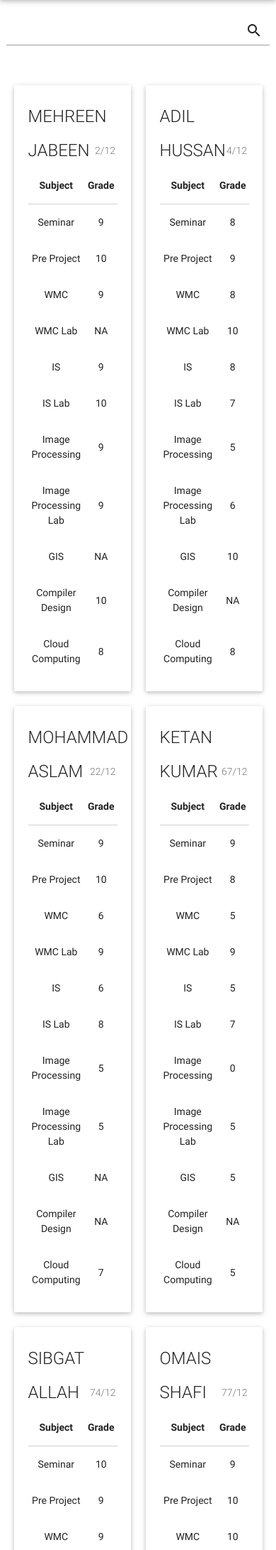
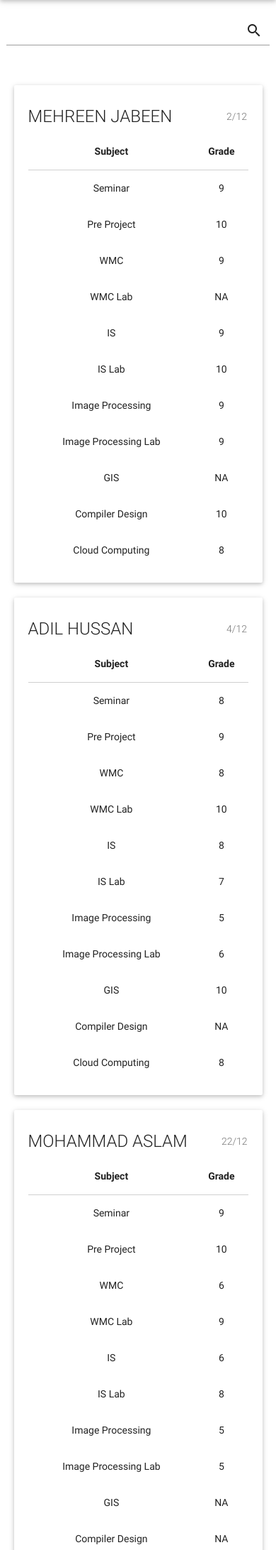
Before and after one commit to Alafazam/7th_sem_results_, a Flask app: page /studentwiseresults in a window 390 px wide. Shown: the part 56-2240 px from the top of the page at 71% size. Run offline with Flask 2, Linux system fonts and the light colour scheme; some libraries are stand-ins or nearby versions.

Commit message:
mobile: show cards in s12

```diff
--- a/templates/res1.html
+++ b/templates/res1.html
@@ -46,7 +46,7 @@
             </div>
             <div class="row">
                 {% for student in student_wise_results %}
-                <div class="col s6 m6" data-name="{{ student['name'] }}" data-rollno="{{ student['rollno'] }}">
+                <div class="col s12 m6" data-name="{{ student['name'] }}" data-rollno="{{ student['rollno'] }}">
                     <div class="card ">
                         <div class="card-content ">
                             <span class="card-title">{{ student['name'] }} <span class="badge">{{ student['rollno'] }}/12</span> </span>
```
